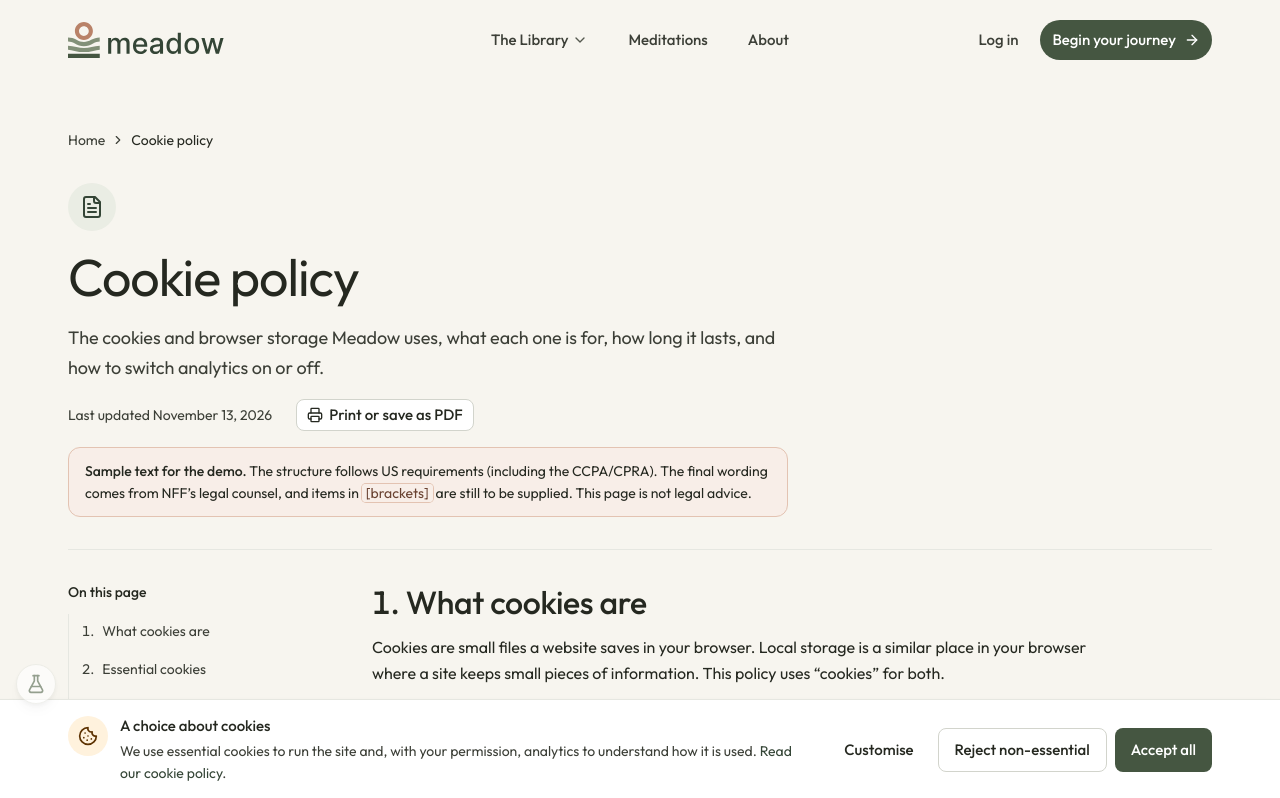
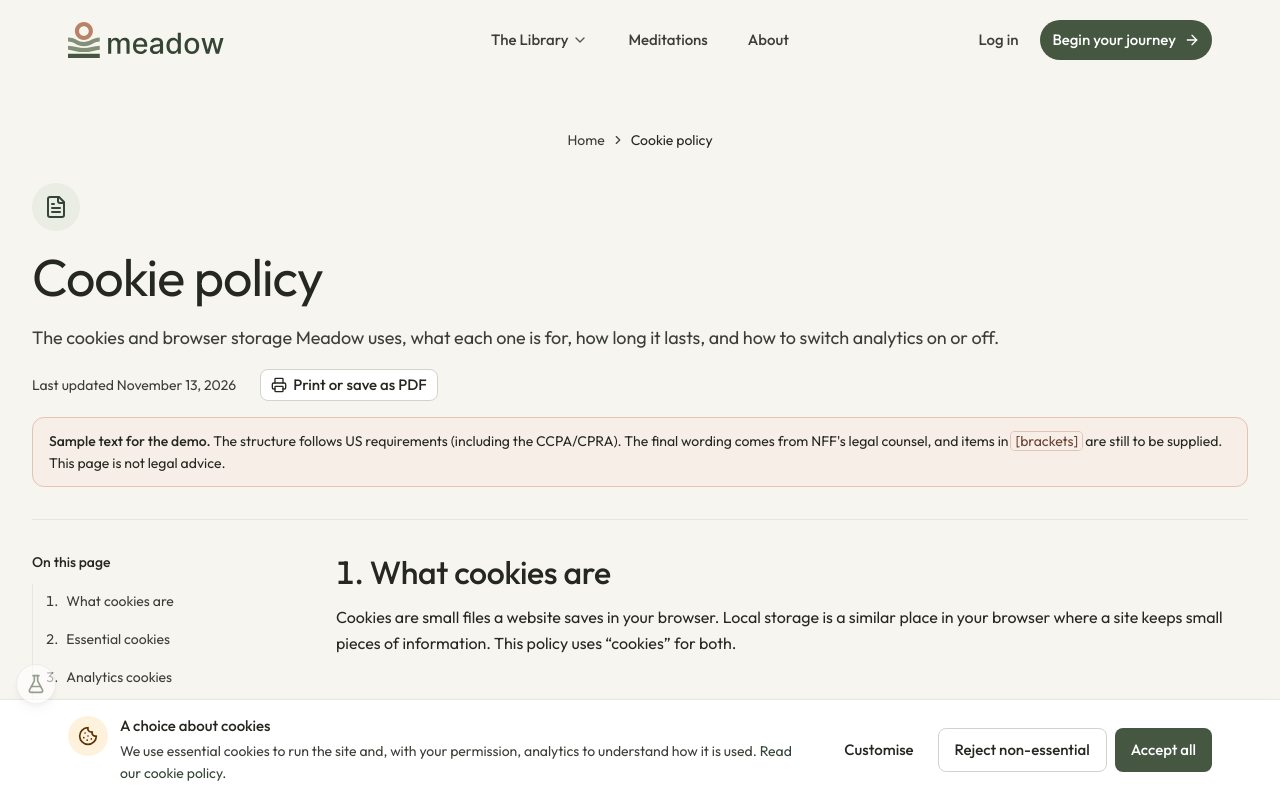
Before and after one commit to RohitPalkar/nff-demo-ui, a React (Vite) app: page /cookies in a window 1280 px wide. Shown: the top 798 px of the page. Built offline with nearby package versions, Linux system fonts and the light colour scheme.

Commit message:
feat: make legal/contact pages full-width (remove max-width constraint)

```diff
--- a/src/components/nff/legal/LegalPage.tsx
+++ b/src/components/nff/legal/LegalPage.tsx
@@ -50,12 +50,12 @@ export function LegalPage({
 }) {
   const others = LEGAL_PAGES.filter((page) => page.label !== title)
   return (
-    <div className="nff-content flex flex-col gap-8 py-8 md:py-12">
-      <div className="print:hidden">
+    <div className="w-full flex flex-col gap-8 py-8 md:py-12 px-4 sm:px-6 lg:px-8">
+      <div className="print:hidden max-w-[1440px] mx-auto">
         <DetailBreadcrumb trail={[{ label: 'Home', to: '/' }]} current={title} />
       </div>
 
-      <header className="flex flex-col gap-4 border-b pb-8">
+      <header className="flex flex-col gap-4 border-b pb-8 max-w-[1440px] mx-auto">
         <span
           aria-hidden="true"
           className="flex size-12 items-center justify-center rounded-full bg-nff-bg-tonal text-nff-text-brand print:hidden"
@@ -63,7 +63,7 @@ export function LegalPage({
           <FileText className="size-6" />
         </span>
         <h1 className="nff-heading-h1 text-foreground">{title}</h1>
-        <div className="nff-reading nff-body-lg text-nff-text-secondary">{summary}</div>
+        <div className="nff-body-lg text-nff-text-secondary">{summary}</div>
         <div className="flex flex-wrap items-center gap-x-6 gap-y-3">
           <p className="nff-body-sm text-nff-text-secondary">
             Last updated <time dateTime={updated}>{formatDate(updated)}</time>
@@ -81,16 +81,16 @@ export function LegalPage({
         </div>
         <p
           role="note"
-          className="nff-reading rounded-lg border border-[var(--nff-clay-200)] bg-[var(--nff-clay-50)] px-4 py-3 nff-body-sm text-foreground"
+          className="rounded-lg border border-[var(--nff-clay-200)] bg-[var(--nff-clay-50)] px-4 py-3 nff-body-sm text-foreground"
         >
           <strong className="font-medium">Sample text for the demo.</strong> The structure follows
-          US requirements (including the CCPA/CPRA). The final wording comes from NFF’s legal
+          US requirements (including the CCPA/CPRA). The final wording comes from NFF's legal
           counsel, and items in <Placeholder>brackets</Placeholder> are still to be supplied.
           This page is not legal advice.
         </p>
       </header>
 
-      <div className="grid gap-10 lg:grid-cols-[240px_minmax(0,1fr)] lg:gap-16">
+      <div className="grid gap-10 lg:grid-cols-[240px_minmax(0,1fr)] lg:gap-16 max-w-[1440px] mx-auto">
         <nav aria-labelledby="legal-toc" className="print:hidden lg:sticky lg:top-24 lg:self-start">
           <h2 id="legal-toc" className="mb-3 nff-label-md text-foreground">
             On this page
@@ -112,7 +112,7 @@ export function LegalPage({
           </ol>
         </nav>
 
-        <div className="nff-reading flex flex-col gap-10">
+        <div className="flex flex-col gap-10 w-full">
           {sections.map((section, index) => (
             <section
               key={section.id}
--- a/src/pages/public/ContactPage.tsx
+++ b/src/pages/public/ContactPage.tsx
@@ -70,7 +70,7 @@ export function ContactPage() {
   ]
 
   return (
-    <div className="mx-auto flex max-w-[1080px] flex-col gap-10 px-4 py-8 sm:px-6 md:py-12">
+    <div className="w-full flex flex-col gap-10 px-4 py-8 sm:px-6 md:py-12">
       <header className="flex flex-col gap-2">
         <h1 className="nff-heading-h1 text-foreground">Contact &amp; support</h1>
         <p className="max-w-2xl nff-body-lg text-nff-text-secondary">
--- a/src/pages/public/PrivacyChoicesPage.tsx
+++ b/src/pages/public/PrivacyChoicesPage.tsx
@@ -36,13 +36,15 @@ export function PrivacyChoicesPage() {
   }, [])
 
   return (
-    <div className="nff-content flex flex-col gap-8 py-8 md:py-12">
-      <DetailBreadcrumb
-        trail={[{ label: 'Home', to: '/' }]}
-        current="Cookie preferences"
-      />
+    <div className="w-full flex flex-col gap-8 py-8 md:py-12 px-4 sm:px-6 lg:px-8">
+      <div className="max-w-[1440px] mx-auto">
+        <DetailBreadcrumb
+          trail={[{ label: 'Home', to: '/' }]}
+          current="Cookie preferences"
+        />
+      </div>
 
-      <header className="nff-reading flex flex-col gap-3">
+      <header className="flex flex-col gap-3 max-w-[1440px] mx-auto">
         <span
           aria-hidden="true"
           className="flex size-12 items-center justify-center rounded-full bg-nff-bg-warning-subtle text-nff-text-warning"
@@ -61,7 +63,7 @@ export function PrivacyChoicesPage() {
         </p>
       </header>
 
-      <div className="nff-reading flex flex-col gap-8">
+      <div className="flex flex-col gap-8 max-w-[1440px] mx-auto w-full">
         <section
           aria-label="Current choice"
           aria-live="polite"
```
